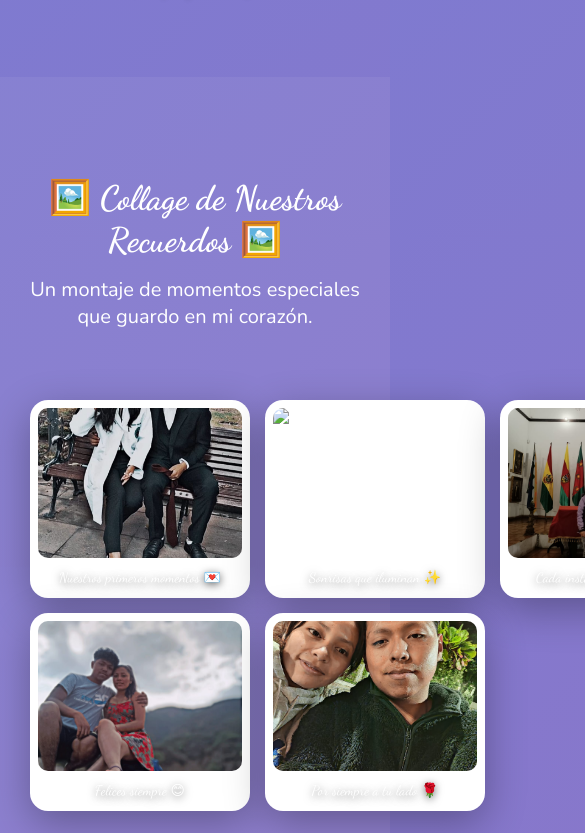
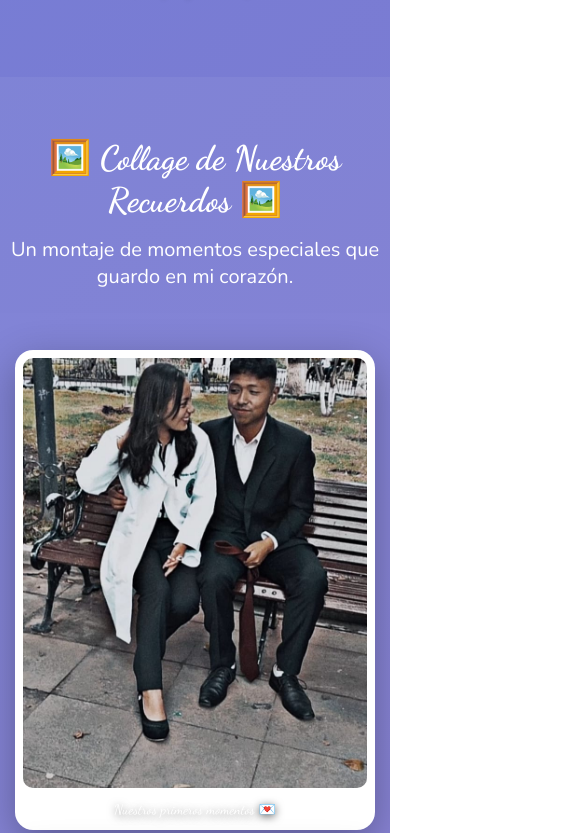
Before and after one commit to JhonDeybi-01/para-mi-enamorada, a plain HTML site: page index.html in a window 390 px wide. Shown: the part 4768-5601 px from the top of the page, 585 px wide, since content can reach past the window. Drawn offline with nearby package versions, Linux system fonts and the light colour scheme.

Commit message:
Mejoras de diseño y contenido

```diff
--- a/estilo.css
+++ b/estilo.css
@@ -838,6 +838,9 @@ button:hover {
 /* ============ Collage de recuerdos ============ */
 
 .collage-recuerdos {
+    width: 100%;
+    max-width: 100%;
+    overflow: hidden;
     background: rgba(255, 255, 255, 0.06);
     padding: 80px 20px;
     text-align: center;
@@ -852,6 +855,7 @@ button:hover {
     display: grid;
     grid-template-columns: repeat(auto-fit, minmax(220px, 1fr));
     gap: 25px;
+    width: 100%;
     max-width: 1300px;
     margin: 0 auto;
     padding: 20px;
@@ -859,6 +863,7 @@ button:hover {
 
 .collage-marco {
     position: relative;
+    min-width: 0;
     border-radius: 18px;
     overflow: hidden;
     box-shadow: 0 12px 40px rgba(0, 0, 0, 0.3);
@@ -878,8 +883,8 @@ button:hover {
 .collage-caption {
     position: absolute;
     bottom: 12px;
-    left: 0;
-    right: 0;
+    left: 12px;
+    right: 12px;
     text-align: center;
     font-family: 'Dancing Script', cursive;
     font-size: 18px;
@@ -1318,24 +1323,42 @@ button:hover {
         font-size: 18px;
     }
 
+    .collage-recuerdos {
+        width: 100%;
+        max-width: 100%;
+        overflow: hidden;
+        padding: 60px 0 70px;
+    }
+
     .collage-recuerdos h2 {
         font-size: 34px;
+        margin-left: 16px;
+        margin-right: 16px;
     }
 
     .collage-container {
-        gap: 15px;
-        padding: 10px;
+        width: 100%;
+        max-width: 100%;
+        grid-template-columns: 1fr;
+        gap: 20px;
+        padding: 0 12px 12px;
     }
 
     .collage-marco {
-        padding: 8px 8px 40px;
+        width: 100%;
+        max-width: 360px;
+        margin: 0 auto;
+        padding: 8px 8px 42px;
     }
 
     .collage-marco img {
-        height: 150px;
+        height: auto;
+        aspect-ratio: 4 / 5;
     }
 
     .collage-caption {
+        left: 8px;
+        right: 8px;
         font-size: 14px;
     }
 
--- a/script.js
+++ b/script.js
@@ -2,6 +2,10 @@ const musica = document.getElementById("musica");
 let videoActivo = null;
 
 function reproducirMusica() {
+    if (!musica) {
+        return;
+    }
+
     musica.play().catch(() => {});
 }
 
@@ -34,7 +38,12 @@ function iniciarMusica() {
 
 configurarVideos();
 reproducirMusica();
+
+musica.addEventListener("canplay", reproducirMusica, { once: true });
+window.addEventListener("load", reproducirMusica);
+window.addEventListener("pageshow", reproducirMusica);
 document.addEventListener("pointerdown", iniciarMusica, { once: true });
+document.addEventListener("touchstart", iniciarMusica, { once: true, passive: true });
 document.addEventListener("keydown", iniciarMusica, { once: true });
 
 
```
